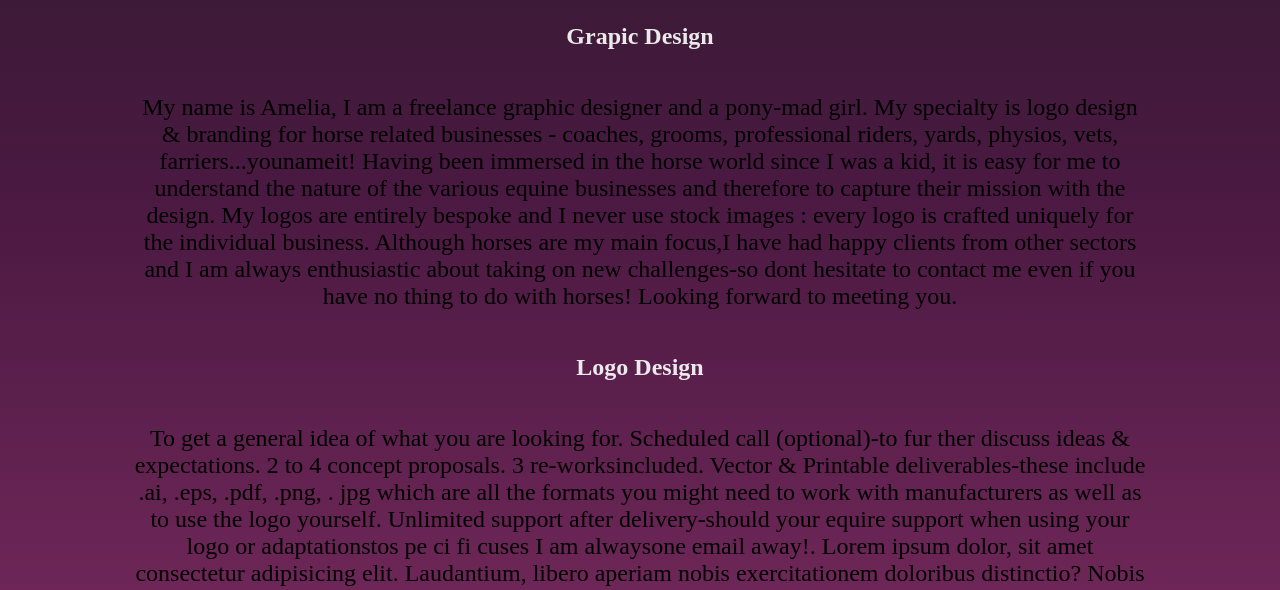
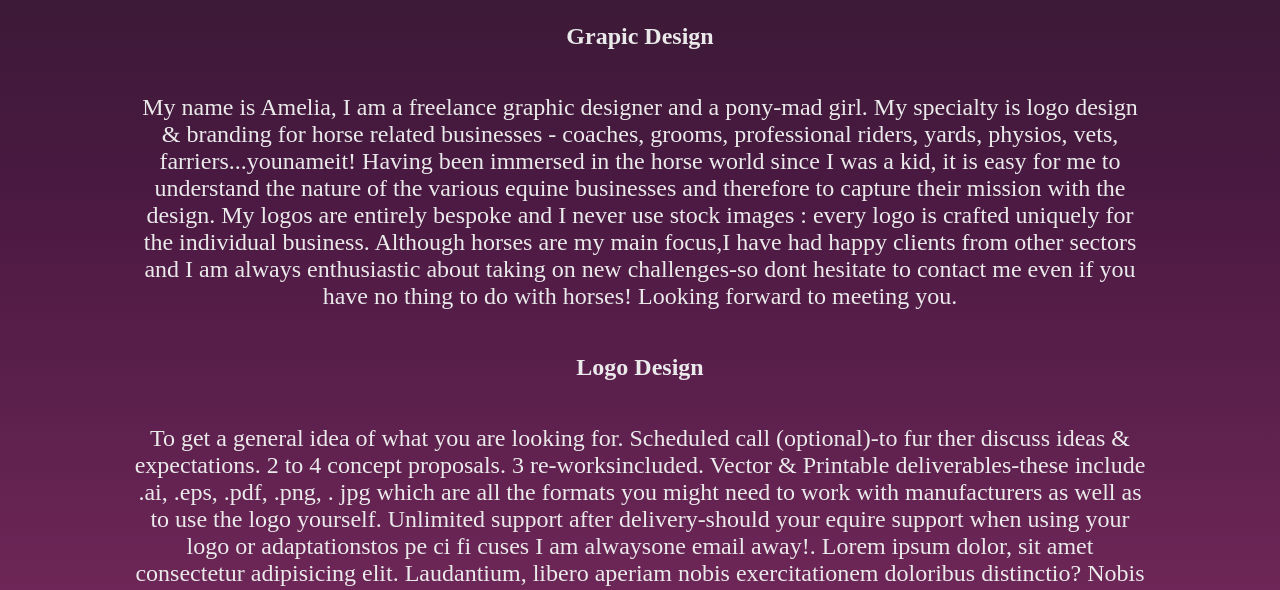
Before and after one commit to Mattlavelle966/inClassWeb, a plain HTML site: page index.html in a window 1280 px wide. Shown: the part 202-792 px from the top of the page. Drawn offline with Linux system fonts and the light colour scheme.

Commit message:
fixed css

```diff
--- a/styles/style.css
+++ b/styles/style.css
@@ -13,6 +13,7 @@ body{
     flex-direction: column;
     align-items: center;
     min-height: 100vh;
+    color: #EAEAEA;
 }
 .nav-bar{
     padding: 0px 10px 0px 10px;
@@ -29,6 +30,7 @@ a{
     color: #EAEAEA;
 }
 p{
+    color: #EAEAEA;
     font-size: x-large;
     text-align: center;
     max-width: 80%;
```
